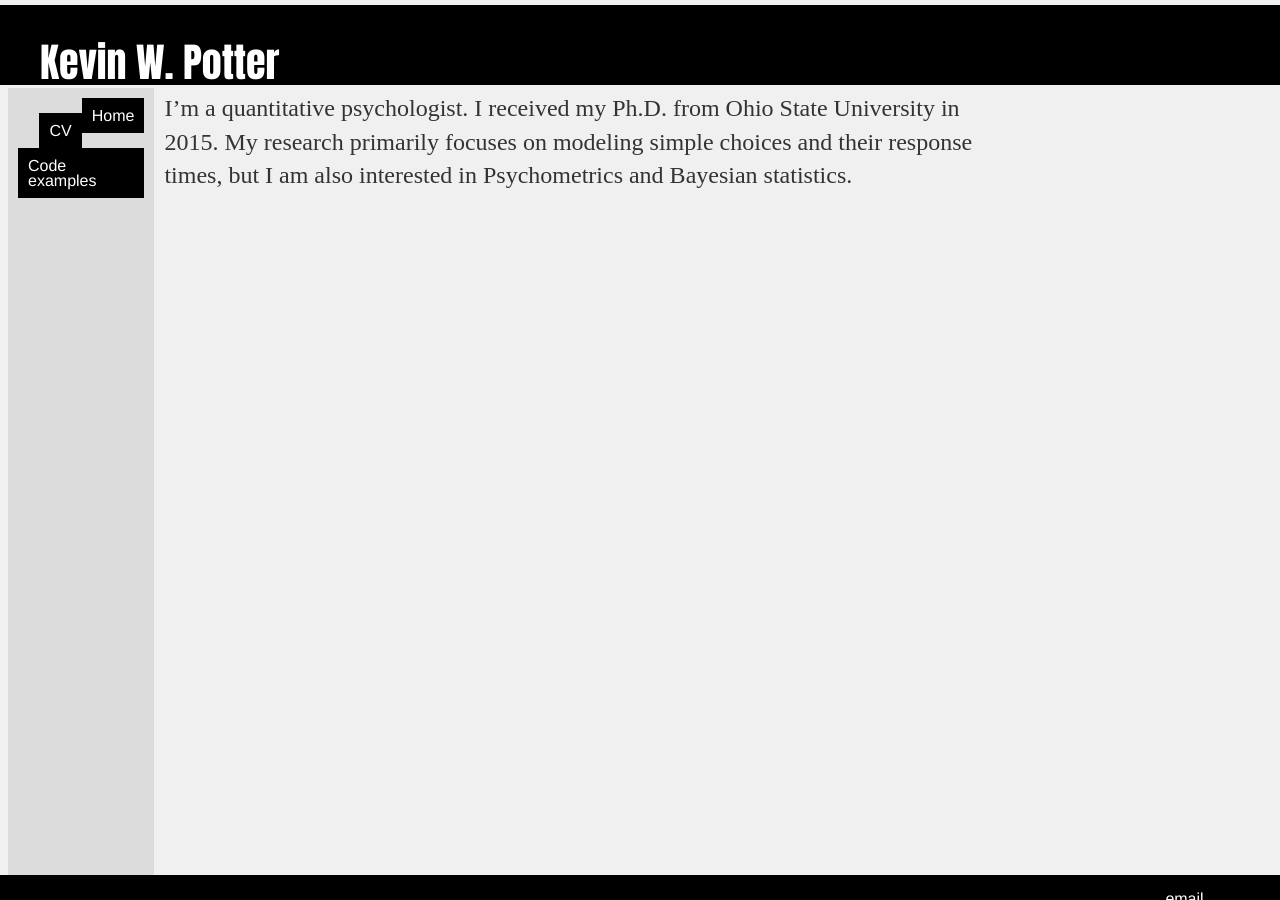
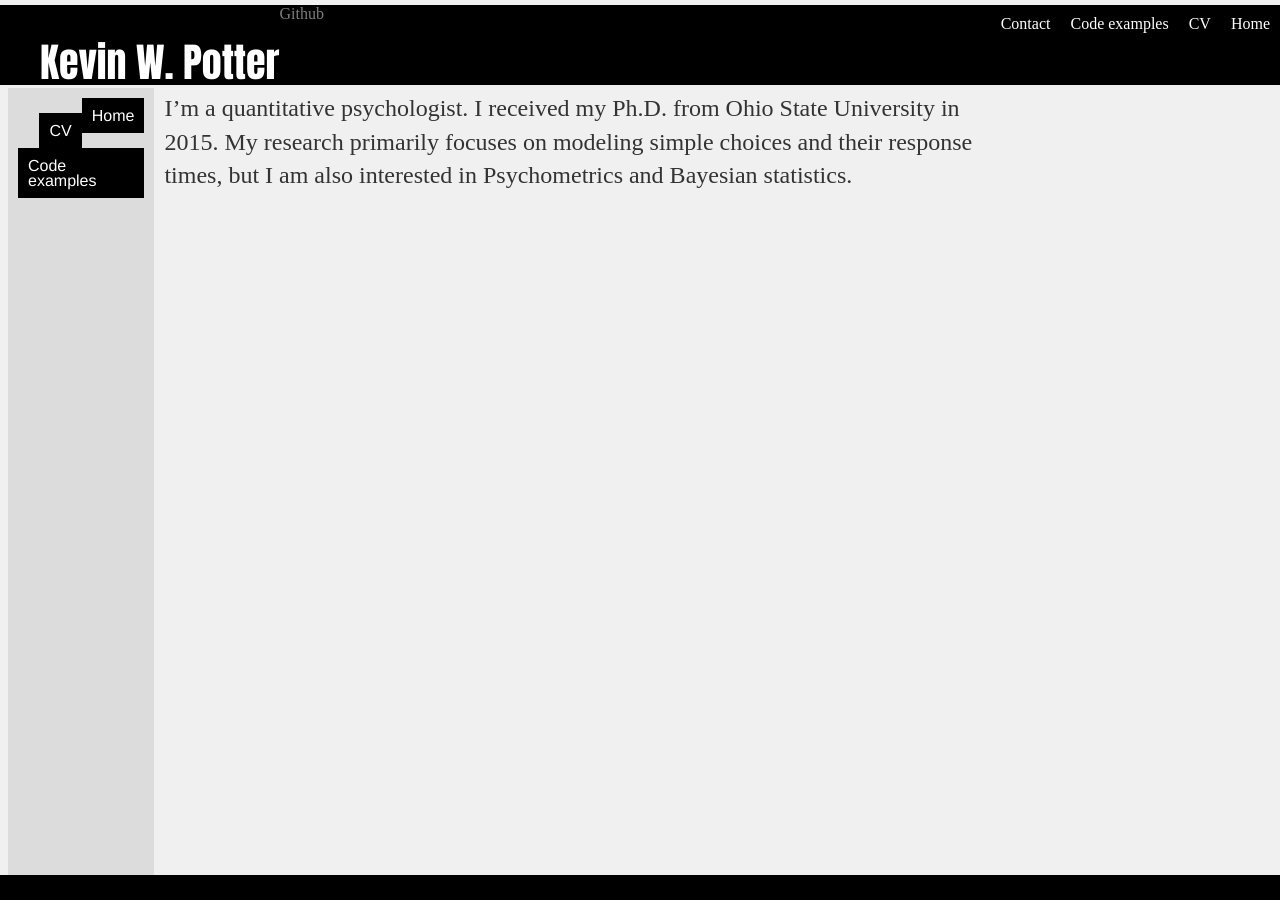
Before and after one commit to rettopnivek/rettopnivek.github.io, a Jekyll site: the page built from index.md, in a window 1280 px wide and 900 px high. Built offline with Jekyll 4.4.1, drawn with Linux system fonts in a browser that asks for light colours; some of the changed text lies outside the part shown.

Commit message:
Update default.html

```diff
--- a/_layouts/default.html
+++ b/_layouts/default.html
@@ -14,6 +14,13 @@
         <body>
                 <div id="header">
                         <h1 class="nameDrop"><font color='white'>Kevin W. Potter</font></h1>
+                        <ul>
+                        	<li><a href="/">Home</a></li>
+                        	<li><a href="/cv">CV</a></li>
+                        	<li><a href="/r_tips">Code examples</a></li>
+                        	<a href="https://github.com/rettopnivek">Github</a></li>
+                        	<li><a href="mailto:kevin.w.potter@gmail.com">Contact</a>
+                        </ul>
                 </div>
                 <div style="clear: both;"></div>
                 <div id="nav">
```
Also changed, not shown: other parts of _layouts/default.html (+0 -2 lines).
